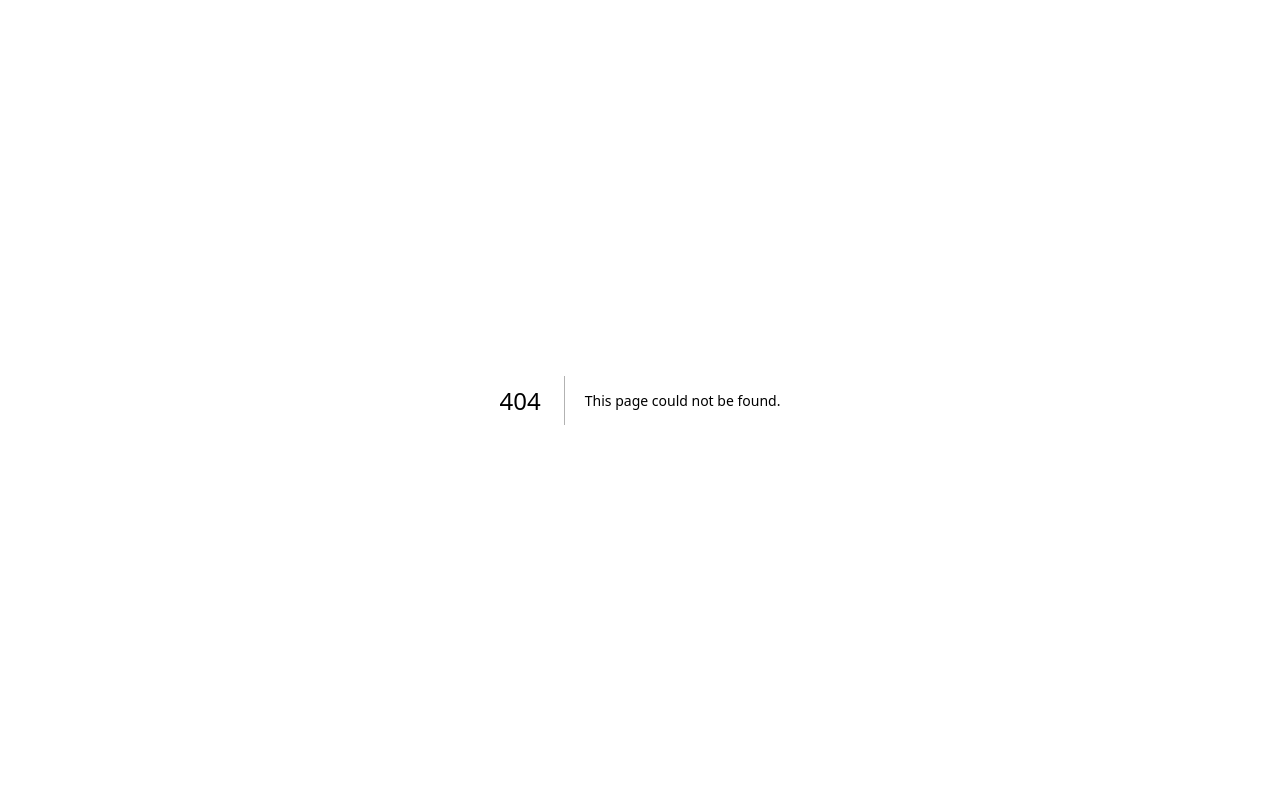
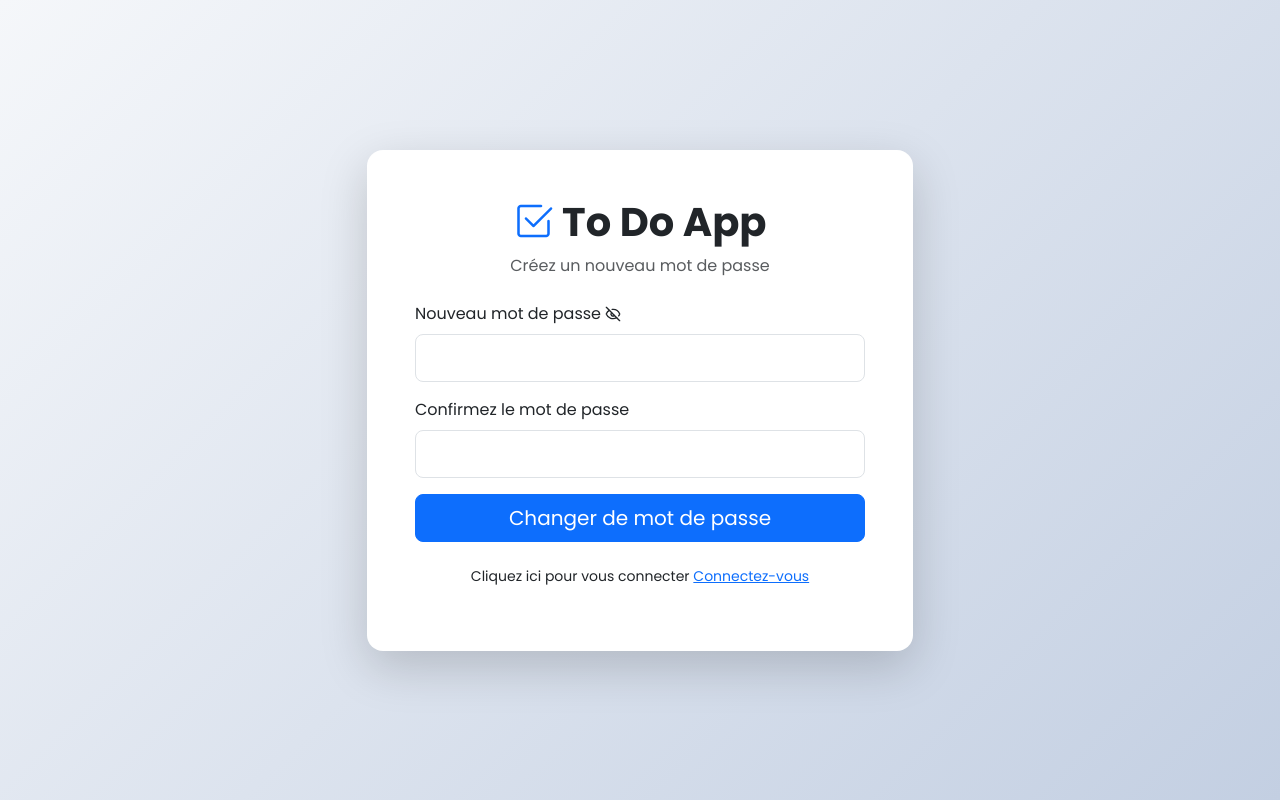
Before and after one commit to DIOMANDE-CODE/todo_list_app_frontend, a Next.js app: page /change_password/1/1 in a window 1280 px wide. Before the commit this address had no page. Built offline with nearby package versions, Linux system fonts and the light colour scheme; no server answers.

Commit message:
restriction de la vue de recherche des tâches

```diff
--- /dev/null
+++ b/src/app/change_password/[uid]/[token]/page.tsx
@@ -0,0 +1,138 @@
+"use client";
+
+import Link from "next/link";
+import React, { useState } from "react";
+import { AxiosError } from "axios";
+import api from "@/lib/api";
+import Preloader from "@/app/components/preloader/preloader";
+import { Eye, EyeOff } from "lucide-react";
+import { useParams, useRouter } from "next/navigation";
+
+export default function Connexion() {
+  const [erreur, setErreur] = useState("");
+  const [showPreloader, setShowPreloader] = useState(false);
+  const [newPassword, setNewPassword] = useState("");
+  const [confirmPassWord, setConfirmPassword] = useState("");
+  const [showPassword, setShowPassword] = useState(false);
+  const params = useParams();
+  const { uid, token } = params;
+  const router = useRouter();
+
+  const changePassword = async (e: React.FormEvent) => {
+    e.preventDefault();
+
+    setErreur("");
+
+    if (newPassword !== confirmPassWord) {
+      setErreur("les deux mots de passe sont différents");
+      return;
+    }
+    setShowPreloader(true);
+    try {
+      const response = await api.post(
+        `api/code/reset-password-confirm/${uid}/${token}/`,
+        {
+          new_password: newPassword,
+        }
+      );
+      if (response.status === 400) {
+        console.log("Compte inexistant", response);
+        setErreur("Cet utilisateur n'a pas de compte");
+      }
+      if (response.status === 404) {
+        console.log("Token expiré", response);
+        setErreur("Session expirée, veuillez reprendre la procédure");
+      }
+      if (response.status === 200) {
+        console.log("Mot de passe modifié");
+        router.push("/change_password");
+      }
+    } catch (err) {
+      const erreurAxios = err as AxiosError;
+      const status = erreurAxios.response?.status;
+
+      if (status === 404) {
+        setErreur("Cet email n'est lié à aucun compte ");
+      } else {
+        console.log(erreurAxios);
+      }
+    } finally {
+      setShowPreloader(false);
+    }
+  };
+
+  return (
+    <div className="auth-body">
+      {showPreloader && <Preloader></Preloader>}
+      <div className="container">
+        <div className="row justify-content-center align-items-center vh-100">
+          <div className="col-md-5 col-lg-6">
+            <div className="card shadow-lg border-0 rounded-4">
+              <div className="card-body p-4 p-md-5">
+                <div className="text-center mb-4">
+                  <h2 className="h1 fw-bold">
+                    <i className="bi bi-check2-square text-primary" /> To Do App
+                  </h2>
+                  <p className="text-muted">Créez un nouveau mot de passe</p>
+                </div>
+                <form onSubmit={changePassword}>
+                  {erreur ? (
+                    <div className="alert alert-danger" role="alert">
+                      {erreur}
+                    </div>
+                  ) : null}
+
+                  <div className="mb-3">
+                    <label htmlFor="email" className="form-label">
+                      Nouveau mot de passe{" "}
+                      <span
+                        onClick={() => setShowPassword(!showPassword)}
+                        style={{ cursor: "pointer" }}
+                      >
+                        {showPassword ? (
+                          <Eye size={16}></Eye>
+                        ) : (
+                          <EyeOff size={16}></EyeOff>
+                        )}
+                      </span>
+                    </label>
+                    <input
+                      type={showPassword ? "text" : "password"}
+                      className="form-control form-control-lg"
+                      id="email"
+                      value={newPassword}
+                      onChange={(e) => setNewPassword(e.target.value)}
+                      required
+                    />
+                  </div>
+                  <div className="mb-3">
+                    <label htmlFor="email" className="form-label">
+                      Confirmez le mot de passe
+                    </label>
+                    <input
+                      type={showPassword ? "text" : "password"}
+                      className="form-control form-control-lg"
+                      id="email"
+                      value={confirmPassWord}
+                      onChange={(e) => setConfirmPassword(e.target.value)}
+                      required
+                    />
+                  </div>
+                  <div className="d-grid">
+                    <button type="submit" className="btn btn-primary btn-lg">
+                      Changer de mot de passe
+                    </button>
+                  </div>
+                </form>
+                <p className="text-center mt-4 small">
+                  Cliquez ici pour vous connecter{" "}
+                  <Link href="/connexion">Connectez-vous</Link>
+                </p>
+              </div>
+            </div>
+          </div>
+        </div>
+      </div>
+    </div>
+  );
+}
--- a/src/app/components/header.tsx
+++ b/src/app/components/header.tsx
@@ -4,7 +4,7 @@ export default function Header() {
       <header className="d-flex justify-content-between align-items-center pb-3 mb-4 border-bottom">
         <h1 className="h2">Mes tâches</h1>
         <div className="d-flex align-items-center">
-          <div className="input-group me-3">
+          {/* <div className="input-group me-3">
             <span className="input-group-text bg-light border-0">
               <i className="bi bi-search" />
             </span>
@@ -13,7 +13,7 @@ export default function Header() {
               className="form-control bg-light border-0"
               placeholder="Rechercher une tâche..."
             />
-          </div>
+          </div> */}
           <button
             className="btn btn-primary"
             data-bs-toggle="modal"
--- a/src/app/inscription/page.tsx
+++ b/src/app/inscription/page.tsx
@@ -36,12 +36,15 @@ export default function Inscription() {
       );
 
       if (response.data) {
+        setShowPreloader(false);
         setSuccessMessage(response.data.message || "");
       }
       setNom("");
       setEmail("");
       setCode("");
     } catch (err: unknown) {
+      setShowPreloader(false);
+
       const axiosError = err as AxiosError<ErrorResponse>;
       const status = axiosError.response?.status;
       const errorData = axiosError.response?.data;
--- a/src/app/profil/page.tsx
+++ b/src/app/profil/page.tsx
@@ -172,8 +172,8 @@ export default function Profil() {
                     </div>
                   </div>
                   <hr />
-                  <h5 className="mt-4">Changer le mot de passe</h5>
-                  <div className="row">
+                  {/* <h5 className="mt-4">Changer le mot de passe</h5> */}
+                  {/* <div className="row">
                     <div className="col-md-6">
                       <div className="mb-3">
                         <label htmlFor="currentPassword" className="form-label">
@@ -212,7 +212,7 @@ export default function Profil() {
                         />
                       </div>
                     </div>
-                  </div>
+                  </div> */}
                   <button
                     type="submit"
                     className="btn btn-primary mt-3"
```
Also changed, not shown: src/app/change_password/page.tsx (+3 -78 lines), src/app/components/sidebar.tsx (+6 -1 lines), src/app/connexion/page.tsx (+9 -8 lines).
